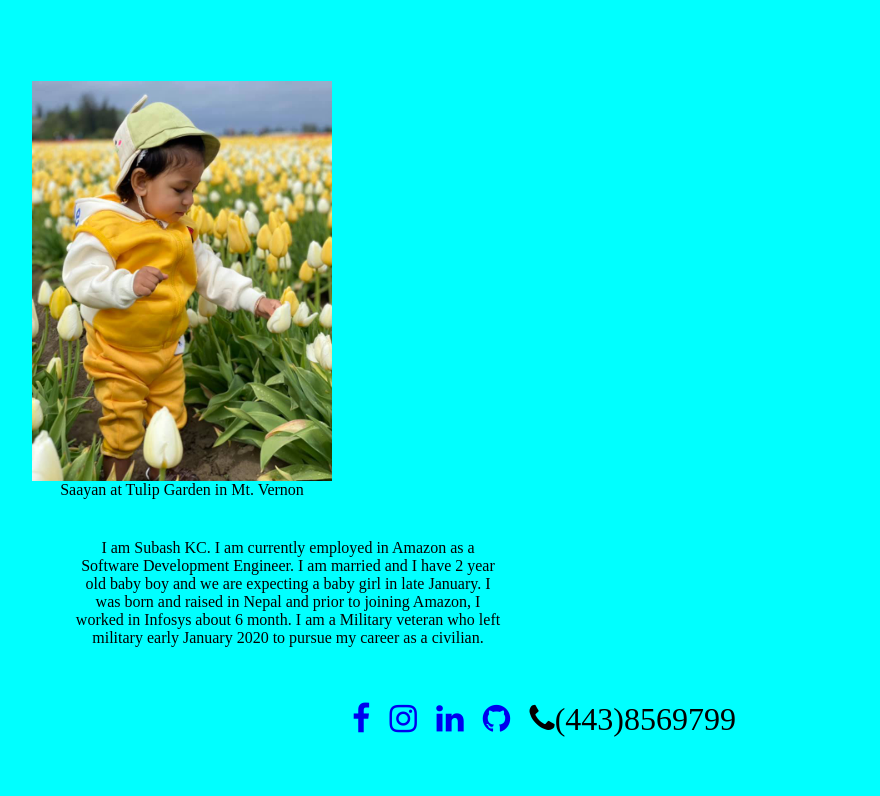
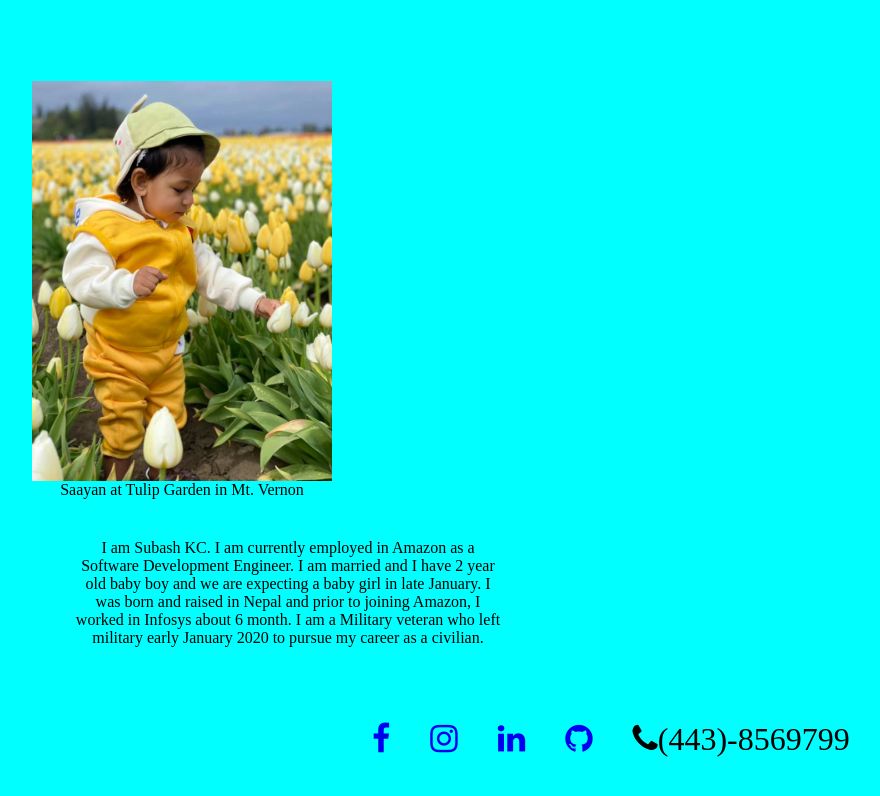
Before and after one commit to subash-kc/subash-kc.github.io, a plain HTML site: page index.html in a window 1280 px wide. Shown: the part 2014-2810 px from the top of the page, without its empty margins (96-976 px from the left). Drawn offline with Linux system fonts and the light colour scheme.

Commit message:
May be My last push. Already too late

```diff
--- a/index.html
+++ b/index.html
@@ -83,6 +83,7 @@
         </div>
     </section>
 
+<!--About Me section-->
 
     <section id="aboutme">
         <div class="about-container">
@@ -97,14 +98,6 @@
 
         </div>
     </section>
-
-
-
-    <!--About Me section-->
-
-
-
-
     <!--Social Icon-->
     <section id="contactme">
         <div class="social-icons">
@@ -120,7 +113,7 @@
         <div class="github">
             <a href="https://github.com/subash-kc"><i class="fa fa-github"></i></a>
         </div>
-        <div class="phone-number"><span class="fa fa-phone">(443)8569799</span></div>
+        <div class="phone-number"><span class="fa fa-phone">(443)-8569799</span></div>
     </div>
 
     </section>
--- a/styles.css
+++ b/styles.css
@@ -259,3 +259,22 @@ About Section
     width: 30%;
     margin: 25% 35%;
 }
+.facebook {
+    padding: 20px;
+}
+
+.instagram {
+    padding: 20px;
+}
+
+.linkedin {
+    padding: 20px;
+}
+
+.github {
+    padding: 20px;
+}
+
+.phone-number {
+    padding: 20px;
+}
```
